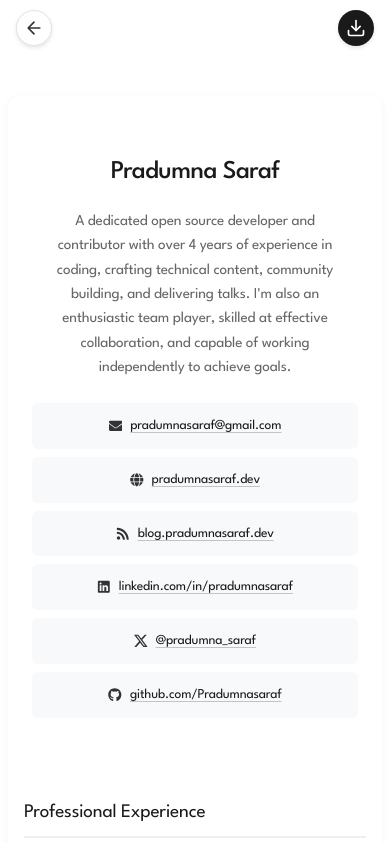
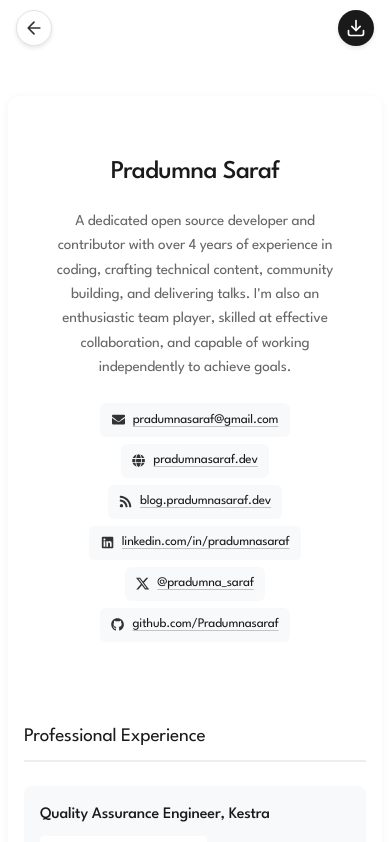
Before and after one commit to Pradumnasaraf/Pradumnasaraf.github.io, a Next.js app: page /cv in a window 390 px wide. Shown: the top 842 px of the page. Built offline with nearby package versions, Linux system fonts and the light colour scheme.

Commit message:
style(cv): compact contact chips on phones

```diff
--- a/src/app/cv/style.css
+++ b/src/app/cv/style.css
@@ -448,15 +448,12 @@ li {
   }
 
   .contact-info {
-    flex-direction: column;
-    align-items: stretch;
-    gap: 0.5rem;
+    gap: 0.45rem;
   }
 
   .contact-info p {
-    text-align: center;
-    padding: 0.75rem;
-    justify-content: center;
+    padding: 0.4rem 0.7rem;
+    font-size: 0.82rem;
   }
 
   .section {
```
